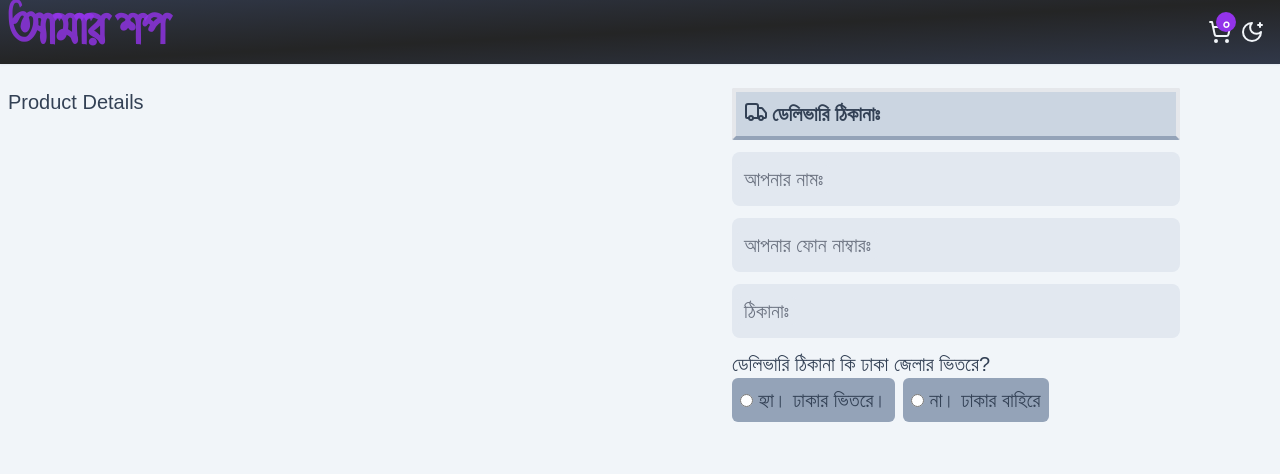
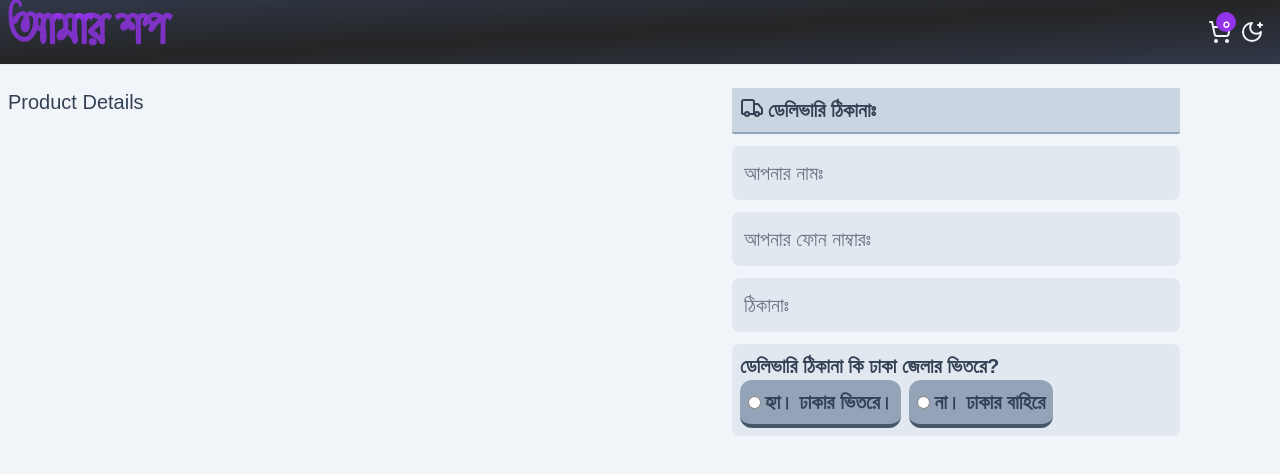
Before and after one commit to arifur-coder33/shopx, a Next.js app: page /checkout in a window 1280 px wide. Shown: the top 474 px of the page. Built offline with nearby package versions, Linux system fonts and the light colour scheme; a web font is replaced by a local one.

Commit message:
cart page work

```diff
--- a/app/(user)/checkout/page.js
+++ b/app/(user)/checkout/page.js
@@ -1,6 +1,6 @@
+import DeliveryAreaSelector from "@/components/checkout/DeliveryAreaSelector";
 import { DefaultInput } from "@/components/defaultInput";
 import { Truck } from "lucide-react";
-
 
 export default async function CheckOutPage(props) {
   const { p } = await props.searchParams;
@@ -10,30 +10,28 @@ export default async function CheckOutPage(props) {
         <div className="w-full md:w-1/2">Product Details</div>
         <div className="w-full md:w-1/2">
           <form className="max-w-md mx-auto">
+            <div className="w-full rounded-sm flex flex-row gap-1 font-bold border-b-slate-400  border-b-2 dark:border-b-2 dark:border-b-slate-600 bg-slate-300 dark:bg-slate-800 p-2">
+              <Truck /> <span>ডেলিভারি ঠিকানাঃ</span>
+            </div>
+            <DefaultInput
+              title={"আপনার নামঃ"}
+              name={"name"}
+              inputType={"text"}
+            />
 
-
-       <div className="w-full rounded-sm flex flex-row gap-1 font-bold border-b-slate-400  border-4 bg-slate-300 p-2" ><Truck/> <span>ডেলিভারি ঠিকানাঃ</span></div>
-           <DefaultInput title={'আপনার নামঃ'} name={'name'} inputType={'text'}/>
-
-           <DefaultInput title={'আপনার ফোন নাম্বারঃ'} name={'number'} inputType={'text'} inputMode={'numeric'} pattern={'[0-9]*'}/>
-           <DefaultInput title={' ঠিকানাঃ'} name={'address'} inputType={'text'}/>
-           <div>
-            ডেলিভারি ঠিকানা কি ঢাকা জেলার ভিতরে?
-          <div className="flex flex-row gap-2">
-          <div className="bg-slate-400 hover:bg-blue-400 p-2 rounded-md ">
-              <input type="radio" name="delivery-area" id="inside-dhaka"/>
-              <label className="cursor-pointer focus:bg-blue-500" htmlFor="inside-dhaka"> হ্যা। ঢাকার ভিতরে।</label>
-            </div>
-            <div className="bg-slate-400 focus:bg-blue-400 p-2 rounded-md">
-              <input type="radio" name="delivery-area" id="outside-dhaka"/>
-              <label htmlFor="outside-dhaka"> না। ঢাকার বাহিরে</label>
-            </div>
-          </div>
-           </div>
-
-
-
-
+            <DefaultInput
+              title={"আপনার ফোন নাম্বারঃ"}
+              name={"number"}
+              inputType={"text"}
+              inputMode={"numeric"}
+              pattern={"[0-9]*"}
+            />
+            <DefaultInput
+              title={" ঠিকানাঃ"}
+              name={"address"}
+              inputType={"text"}
+            />
+            <DeliveryAreaSelector />
           </form>
         </div>
       </div>
--- a/app/globals.css
+++ b/app/globals.css
@@ -56,6 +56,7 @@ body {
            text-slate-700 dark:text-slate-300
              text-base sm:text-lg md:text-xl;
   }
+
   .button {
     @apply tracking-wider bg-purple hover:bg-purple-500    rounded-md
             text-center   text-slate-100  text-xl md:text-2xl;
@@ -77,11 +78,4 @@ body {
   .text-purple {
     @apply text-purple-600/80 dark:text-purple-500;
   }
-
-  .model-form-input {
-    @apply block w-full appearance-none border-0 border-b border-gray-500  bg-transparent py-2.5 px-0 text-sm text-gray-900 dark:text-slate-400 focus:border-blue-600 dark:focus:border-blue-400 focus:outline-none focus:ring-0;
-  }
-  .modal-input-label {
-    @apply absolute top-3 -z-10 origin-[0] -translate-y-6 scale-75 transform text-sm text-gray-500 dark:text-slate-400 duration-300 peer-placeholder-shown:translate-y-0 peer-placeholder-shown:scale-100 peer-focus:left-0 peer-focus:-translate-y-6 peer-focus:scale-75 peer-focus:text-blue-600 peer-focus:dark:text-blue-500;
-  }
 }
--- /dev/null
+++ b/components/RadioButton.jsx
@@ -0,0 +1,26 @@
+function RadioButton({ id, name, label, isSelected, onSelect }) {
+  return (
+    <div
+      className={`p-1 py-2 px-2 rounded-xl ${
+        isSelected
+          ? "bg-green-500 dark:bg-slate-800 shadow-inner border-4 dark:border-green-700 "
+          : "bg-slate-400 dark:bg-slate-500 border-b-4 border-slate-600 dark:border-black    "
+      } cursor-pointer`}
+      onClick={() => onSelect(id)}
+    >
+      <input
+        type="radio"
+        id={id}
+        name={name}
+        className="mr-1"
+        checked={isSelected}
+        onChange={() => onSelect(id)}
+      />
+      <label htmlFor={id} className="cursor-pointer">
+        {label}
+      </label>
+    </div>
+  );
+}
+
+export default RadioButton;
--- /dev/null
+++ b/components/checkout/DeliveryAreaSelector.jsx
@@ -0,0 +1,31 @@
+"use client";
+import { useState } from "react";
+import RadioButton from "../RadioButton";
+
+function DeliveryAreaSelector() {
+  const [selectedArea, setSelectedArea] = useState(null);
+
+  return (
+    <div className="bg-slate-200 dark:text-slate-300 dark:bg-slate-600 p-2 rounded-md font-bold">
+      <p>ডেলিভারি ঠিকানা কি ঢাকা জেলার ভিতরে?</p>
+      <div className="flex flex-row gap-2">
+        <RadioButton
+          id="inside-dhaka"
+          name="delivery-area"
+          label="হ্যা। ঢাকার ভিতরে।"
+          isSelected={selectedArea === "inside-dhaka"}
+          onSelect={setSelectedArea}
+        />
+        <RadioButton
+          id="outside-dhaka"
+          name="delivery-area"
+          label="না। ঢাকার বাহিরে"
+          isSelected={selectedArea === "outside-dhaka"}
+          onSelect={setSelectedArea}
+        />
+      </div>
+    </div>
+  );
+}
+
+export default DeliveryAreaSelector;
```
